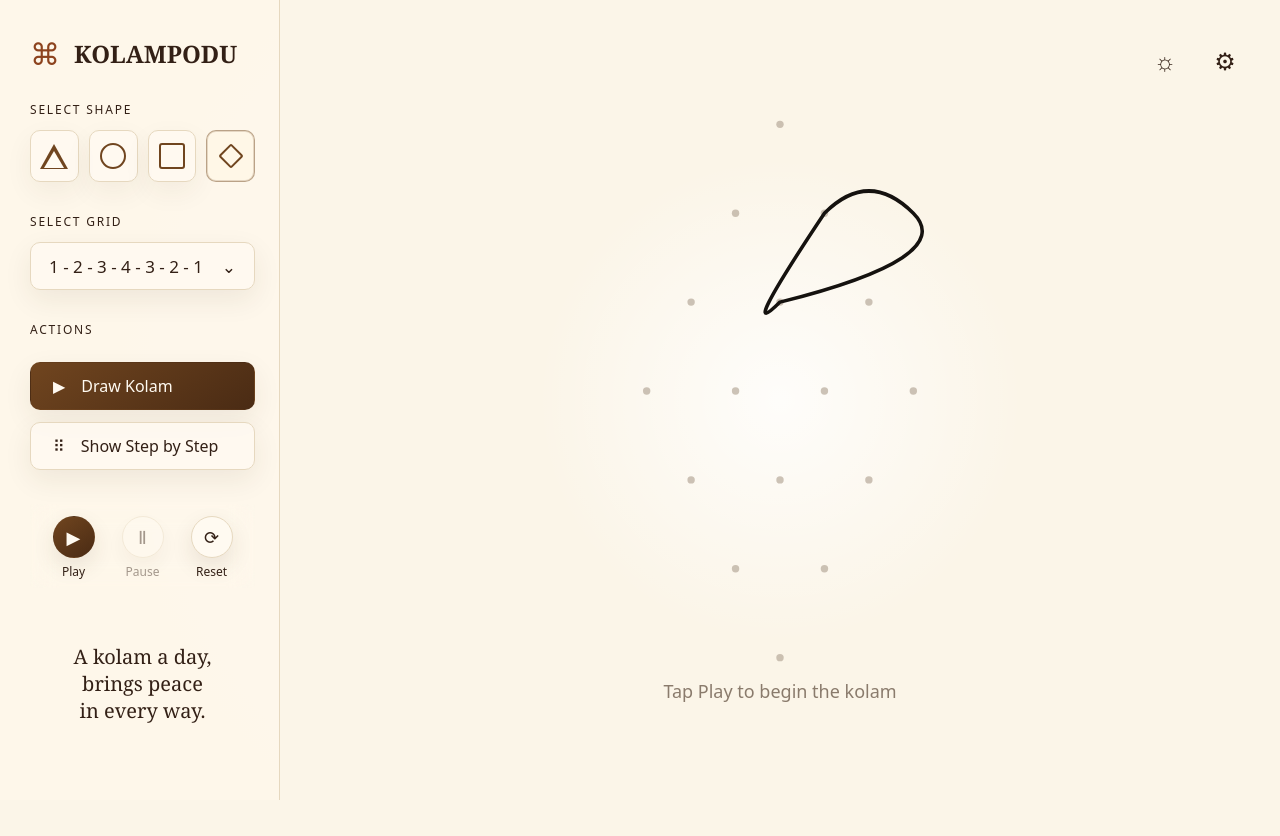
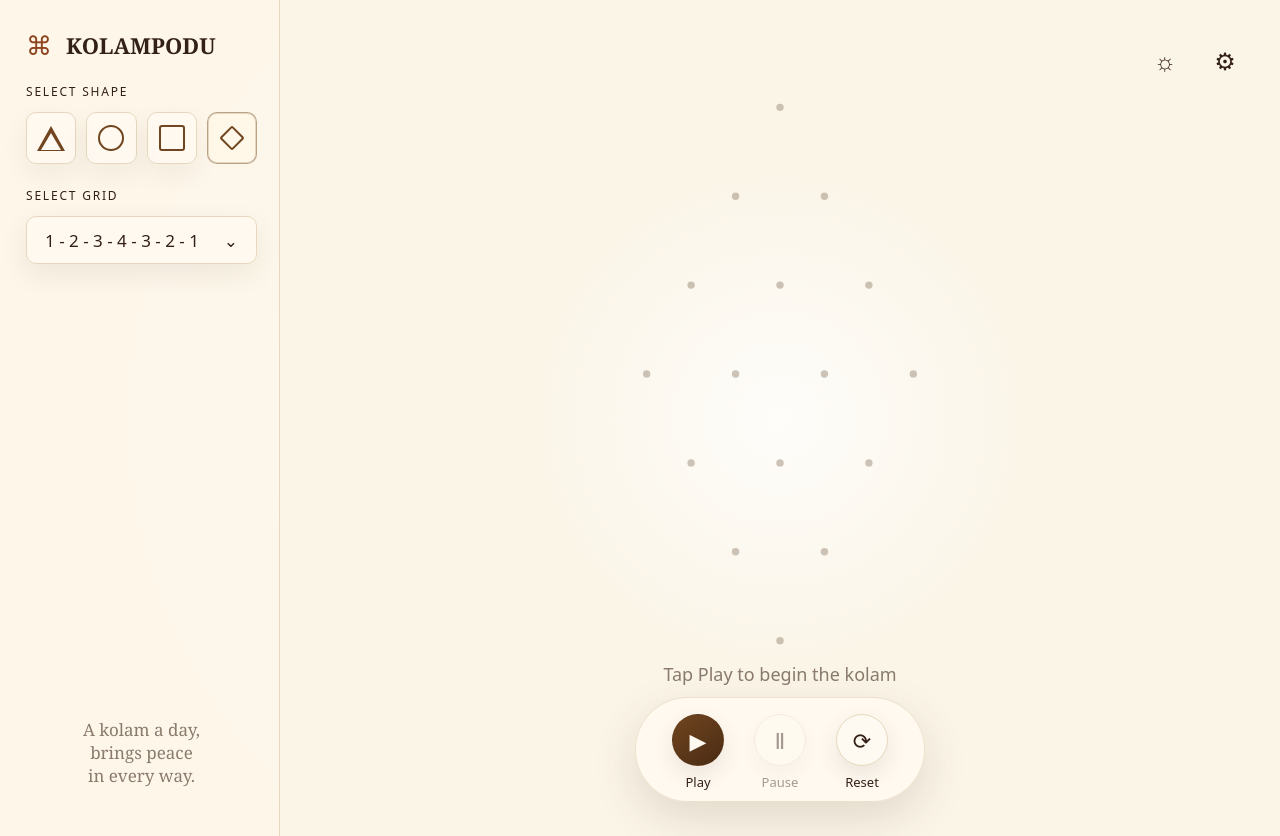
Before and after one commit to brijbh/kolampodu, a React (Vite) app: page / in a window 1280 px wide. Before the commit the page ends 800 px from the top, so only its background shows below. Built offline with nearby package versions, Linux system fonts and the light colour scheme.

Commit message:
feat: animate kolam drawing progress

```diff
--- a/src/App.jsx
+++ b/src/App.jsx
@@ -102,31 +102,6 @@ export default function App() {
             <span aria-hidden="true">⌄</span>
           </button>
         </section>
-        <section className="desktop-actions" aria-label="Actions">
-          <p className="section-label">Actions</p>
-          <button
-            className="action-button action-button-primary"
-            type="button"
-            onClick={handlePlay}
-            aria-pressed={isPlaying}
-          >
-            <span aria-hidden="true">▶</span>
-            <span>Draw Kolam</span>
-          </button>
-          <button className="action-button" type="button">
-            <span aria-hidden="true">⠿</span>
-            <span>Show Step by Step</span>
-          </button>
-        </section>
-        <div className="desktop-controls">
-          <Controls
-            isPlaying={isPlaying}
-            progress={progress}
-            onPlay={handlePlay}
-            onPause={handlePause}
-            onReset={handleReset}
-          />
-        </div>
         <p className="side-note">A kolam a day,<br />brings peace<br />in every way.</p>
       </aside>
       <main className="canvas-area" aria-label="Kolam drawing area">
@@ -152,8 +127,7 @@ export default function App() {
             <span aria-hidden="true">⌄</span>
           </button>
         </section>
-        <KolamCanvas pattern={pattern} path={path} />
-        <div className="mobile-controls">
+        <KolamCanvas pattern={pattern} path={path} progress={progress} />
         <Controls
           isPlaying={isPlaying}
           progress={progress}
@@ -161,7 +135,6 @@ export default function App() {
           onPause={handlePause}
           onReset={handleReset}
         />
-        </div>
         <nav className="mobile-nav" aria-label="Primary">
           <a className="mobile-nav-item is-active" href="#home">
             <span aria-hidden="true">⌂</span>
--- a/src/components/KolamCanvas.jsx
+++ b/src/components/KolamCanvas.jsx
@@ -1,7 +1,12 @@
+import { useLayoutEffect, useRef, useState } from "react";
+
 import { generateDotGrid } from "../logic/grid";
+import { getStrokeDrawStyles } from "../logic/animation";
 
-export default function KolamCanvas({ pattern, path }) {
+export default function KolamCanvas({ pattern, path, progress }) {
   const dots = generateDotGrid(pattern);
+  const pathRef = useRef(null);
+  const [pathLength, setPathLength] = useState(0);
   const padding = 36;
   const minX = Math.min(...dots.map(({ x }) => x));
   const maxX = Math.max(...dots.map(({ x }) => x));
@@ -9,6 +14,15 @@ export default function KolamCanvas({ pattern, path }) {
   const maxY = Math.max(...dots.map(({ y }) => y));
   const width = maxX - minX + padding * 2;
   const height = maxY - minY + padding * 2;
+  const strokeDraw = getStrokeDrawStyles(pathLength, progress);
+
+  useLayoutEffect(() => {
+    if (!pathRef.current) {
+      return;
+    }
+
+    setPathLength(pathRef.current.getTotalLength());
+  }, [path]);
 
   return (
     <div className="canvas">
@@ -29,8 +43,11 @@ export default function KolamCanvas({ pattern, path }) {
           ))}
 
           <path
+            ref={pathRef}
             d={path}
             className="kolam-line"
+            strokeDasharray={strokeDraw.strokeDasharray}
+            strokeDashoffset={strokeDraw.strokeDashoffset}
           />
         </g>
       </svg>
--- a/src/styles/layout.css
+++ b/src/styles/layout.css
@@ -25,7 +25,7 @@
 
 .brand-mark {
   color: #8d431e;
-  font-size: 30px;
+  font-size: 26px;
   font-weight: 400;
   line-height: 0.8;
 }
@@ -153,9 +153,9 @@
 
 .side-note {
   margin-top: auto;
-  color: var(--text);
+  color: var(--muted);
   font-family: Georgia, "Times New Roman", serif;
-  font-size: 20px;
+  font-size: 17px;
   line-height: 1.35;
   text-align: center;
 }
@@ -236,7 +236,7 @@
   stroke-linecap: round;
 }
 
-.mobile-controls .controls {
+.controls {
   position: absolute;
   left: 50%;
   bottom: 76px;
@@ -251,14 +251,6 @@
   box-shadow: 0 16px 46px rgba(70, 49, 29, 0.14);
   transform: translateX(-50%);
   backdrop-filter: blur(12px);
-}
-
-.desktop-controls {
-  display: none;
-}
-
-.mobile-controls {
-  display: block;
 }
 
 .control-item {
@@ -366,10 +358,10 @@
   .side-panel {
     display: flex;
     flex-direction: column;
-    gap: 34px;
+    gap: 26px;
     min-height: 100svh;
-    padding: 42px 24px 76px 30px;
-    background: rgba(255, 248, 235, 0.8);
+    padding: 34px 22px 48px 26px;
+    background: rgba(255, 248, 235, 0.54);
     border-right: 1px solid var(--border);
     text-align: left;
   }
@@ -379,18 +371,13 @@
   }
 
   .header {
-    font-size: 24px;
+    font-size: 22px;
   }
 
   .mobile-topbar,
   .mobile-selector,
-  .mobile-nav,
-  .mobile-controls {
+  .mobile-nav {
     display: none;
-  }
-
-  .desktop-controls {
-    display: block;
   }
 
   .desktop-tools {
@@ -404,7 +391,7 @@
   .canvas-area {
     grid-template-rows: 1fr;
     min-height: 100svh;
-    padding: 54px 64px 72px;
+    padding: 54px 64px 142px;
   }
 
   .canvas {
@@ -417,31 +404,10 @@
     max-height: calc(100svh - 160px);
   }
 
-  .desktop-controls .controls {
-    position: static;
-    display: flex;
-    justify-content: space-between;
-    gap: 10px;
-    width: 100%;
-    padding: 12px 14px 10px;
-    transform: none;
-    backdrop-filter: blur(12px);
-  }
-
-  .desktop-controls .control-item {
-    min-width: 0;
-    flex: 1;
-    gap: 8px;
-  }
-
-  .desktop-controls .control-button {
-    width: 42px;
-    height: 42px;
-    font-size: 18px;
-  }
-
-  .desktop-controls .control-label {
-    font-size: 12px;
+  .controls {
+    bottom: 34px;
+    gap: 26px;
+    padding: 16px 34px 12px;
   }
 
   .hint {
```
Lines whose indentation alone changed are shown as unchanged.
